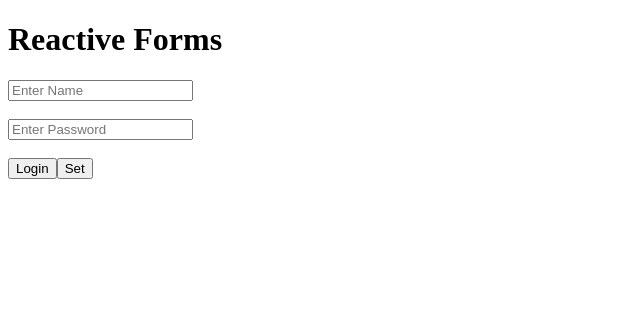
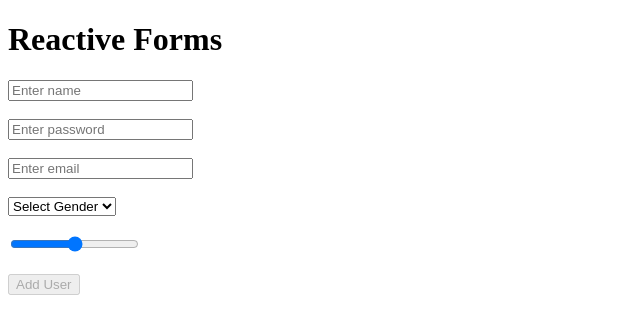
Before and after one commit to Tanixhq23/Angular, an Angular app: page / in a window 1280 px wide. Shown: the top 334 px of the page, without its empty margins (0-640 px from the left). Built offline with nearby package versions, Linux system fonts and the light colour scheme.

Commit message:
Completed Routing, Forms

```diff
--- a/src/app/app.css
+++ b/src/app/app.css
@@ -29,3 +29,6 @@
     margin:auto;
     margin-bottom: 30px;
 } */
+.error{
+   color:red;
+}
--- a/src/app/app.html
+++ b/src/app/app.html
@@ -151,8 +151,8 @@
 <!-- <app-header></app-header>
 <router-outlet></router-outlet> -->
 <!-- Topic: Reactive Forms -->
- <h1>Reactive Forms</h1>
-<form action="" method="post">
+<h1>Reactive Forms</h1>
+<!-- <form action="" method="post">
     <input type="text" placeholder="Enter Name" [formControl]="name">
     <br>
     <br>
@@ -162,4 +162,57 @@
     <button type="button" (click)="setValue()">Set</button>
     <h3>{{name.value}}</h3>
     <h3>{{password.value}}</h3>
+</form> -->
+<!-- Topic: Form Grouping and Reactive form validation -->
+<!-- <form [formGroup]="profileForm" (ngSubmit)="onSubmit()">
+  <input type="text" placeholder="enter name" formControlName="name" />
+  <span *ngIf="name?.hasError('required')">Name is Required</span>
+  <span class="error" *ngIf="name?.invalid && (name?.dirty || name?.touched)"
+    >Provide user name</span
+  >
+  <br /><br />
+  <input type="text" placeholder="enter password" formControlName="password" />
+  <span *ngIf="password?.hasError('required')">Password is Required</span>
+  <span class="error" *ngIf="password?.invalid && (password?.dirty || password?.touched)"
+    >Provide user password</span
+  >
+  <br /><br />
+  <input type="text" placeholder="enter email" formControlName="email" />
+  <span *ngIf="email?.hasError('required')">Email is Required</span>
+  <span class="error" *ngIf="email?.invalid && (email?.dirty || email?.touched)"
+    >Provide user email</span
+  >
+  <br /><br />
+  <button>Submit</button>
+  <button  type="button" (click)="setValue   ( )" >Set Value</button>
+</form> -->
+
+<!-- <h1>{{this.profileForm.value.name}}</h1>
+<h1>{{this.profileForm.value.password}}</h1>
+<h1>{{this.profileForm.value.email}}</h1> -->
+
+<!-- Topic: Template Driven Forms -->
+<form #userForm="ngForm" (ngSubmit)="addDetails(userForm.value)">
+    <input #name="ngModel" type="text" required placeholder="Enter name" name="name" ngModel>
+    <span class="error" *ngIf="name.invalid && name.touched">Name is required</span>
+    <br><br>
+    <input  #password="ngModel" type="password" maxlength="10" minlength="5" required placeholder="Enter password" name="password" ngModel>
+    <span class="error" *ngIf="password.invalid && password.touched">Password is required</span>
+    <br><br>
+    <input  #email="ngModel" type="email" email="" placeholder="Enter email" name="email" ngModel>
+    <span class="error" *ngIf="email.invalid && email.touched">email is required</span>
+    <br><br>
+    <select name="gender" ngModel>
+        <option value="">Select Gender</option>
+        <option value="male">Male</option>
+        <option value="female">Female</option>
+    </select>
+    <br><br>
+    <input type="range" min="0" max="20" name="range" ngModel>
+    <br><br>
+    <button [disabled]="userForm.invalid" >Add User</button>
 </form>
+<h3>{{userDetails?.name}}</h3>
+<h3>{{userDetails?.password}}</h3>
+<h3>{{userDetails?.gender}}</h3>
+<h3>{{userDetails?.range}}</h3>
--- a/src/app/app.ts
+++ b/src/app/app.ts
@@ -2,12 +2,20 @@ import { Component, computed, effect, signal } from '@angular/core';
 import { RouterLink, RouterOutlet } from '@angular/router';
 import { Login } from './login/login';
 import { Signup } from './signup/signup';
-import { Header } from "./header/header";
-import { FormControl, ReactiveFormsModule } from '@angular/forms';
+import { Header } from './header/header';
+import {
+  FormControl,
+  FormGroup,
+  FormsModule,
+  NgForm,
+  ReactiveFormsModule,
+  Validators,
+} from '@angular/forms';
+import { NgIf } from '@angular/common';
 // Line 7 removed or commented out
 @Component({
   selector: 'app-root',
-  imports: [RouterLink, RouterOutlet, Header, ReactiveFormsModule],
+  imports: [FormsModule, NgIf],
   templateUrl: './app.html',
   styleUrl: './app.css',
 })
@@ -101,7 +109,7 @@ export class App {
   updateSignal(){
     this.data.set("Hello");
   } */
- name=new FormControl();
+  /*  name=new FormControl();
  password=new FormControl();
   displayValue(){
     console.log(this.name.value);
@@ -110,5 +118,34 @@ export class App {
   setValue(){
     this.name.setValue('Tanishq');
     this.password.setValue('Tanishq@123');
+  } */
+  /* profileForm = new FormGroup({
+  name:new FormControl('',[Validators.required]),
+  password: new FormControl('',[Validators.minLength(5),Validators.required]),
+  email:new FormControl('',[Validators.required, Validators.maxLength(50), Validators.pattern('^[a-z0-9._%+-]+@[a-z0-9.-]+\.[a-z]{2,4}$')]),
+ })
+ onSubmit(){
+  console.log(this.profileForm.value);
+ } */
+  /* setValue(){
+  this.profileForm.setValue({
+    name: 'Tanishq',
+    password: "Blahblah",
+    email: "Blahblah"
+  })
+ } */
+  /* get name(){
+  return this.profileForm.get('name');
+}
+get password(){
+  return this.profileForm.get('password');
+}
+get email(){
+  return this.profileForm.get('email');
+} */
+  userDetails:any;
+  addDetails(val: NgForm) {
+    console.log(val);
+    this.userDetails = val;
   }
 }
```
